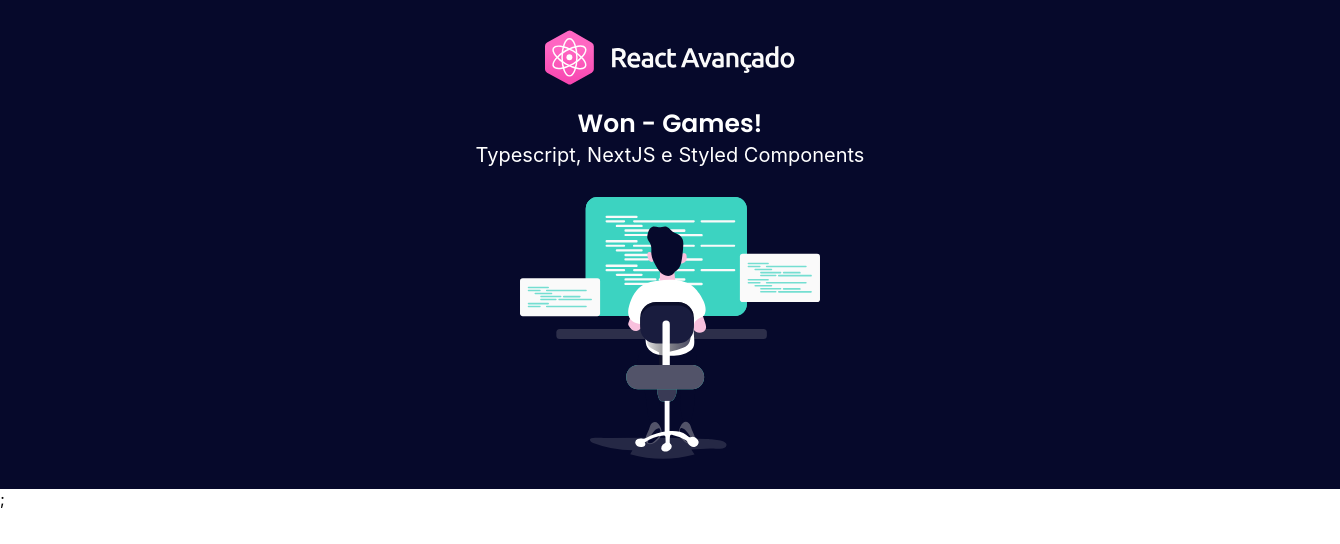
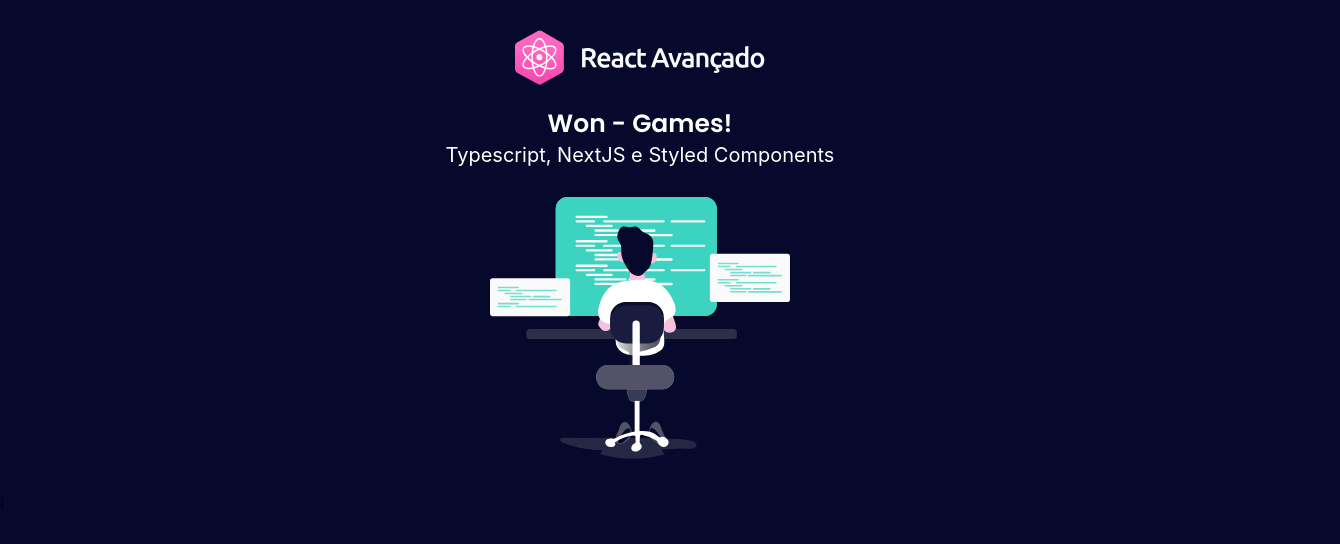
Before and after one commit to anddersonrds/won-games-client, a Next.js app: page / in a window 1280 px wide. Shown: the top 544 px of the page, 1340 px wide, since content can reach past the window. Built offline with nearby package versions, Linux system fonts and the light colour scheme; a web font is replaced by a local one.

Commit message:
add background theme in globalstyles

```diff
--- a/src/styles/global.ts
+++ b/src/styles/global.ts
@@ -1,6 +1,18 @@
-import { createGlobalStyle, css } from 'styled-components';
+import {
+  createGlobalStyle,
+  css,
+  GlobalStyleComponent,
+  DefaultTheme,
+} from 'styled-components';
 
-const GlobalStyles = createGlobalStyle`
+type GlobalStyleProps = {
+  removeBg?: boolean;
+};
+
+const GlobalStyles: GlobalStyleComponent<
+  GlobalStyleProps,
+  DefaultTheme
+> = createGlobalStyle`
   @font-face {
     font-family: 'Poppins';
     font-style: normal;
@@ -31,12 +43,17 @@
   * {
     margin: 0;
     padding: 0;
-    box-sizing: 0;
+    box-sizing: border-box;
     -webkit-font-smoothing: antialiased;
     -moz-osx-font-smoothing: grayscale;
+
+    &::before,
+    &::after {
+      box-sizing: inherit;
+    }
   }
 
-  ${({ theme }) => css`
+  ${({ theme, removeBg }) => css`
     html {
       font-size: 62.5%;
     }
@@ -44,6 +61,11 @@
     body {
       font-family: ${theme.font.family};
       font-size: ${theme.font.sizes.medium};
+
+      ${!removeBg &&
+      css`
+        background-color: ${theme.colors.mainBg};
+      `}
     }
   `};
 `;
```
Also changed, not shown: 1 other file (tests, documents, lock files or other folders).
